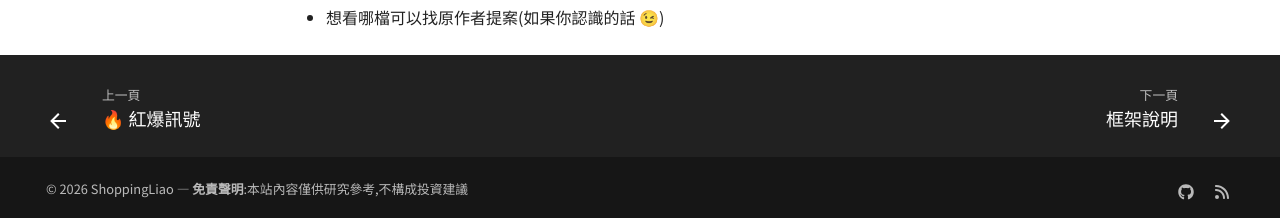
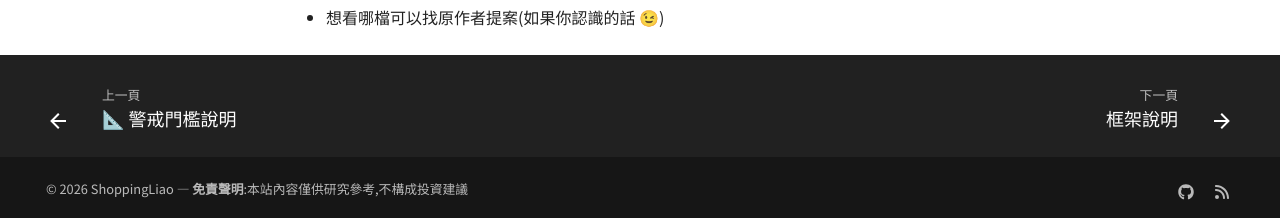
Before and after one commit to ShoppingLiao/stock-analysis-public, an MkDocs documentation site: the page built from docs/reports/index.md, in a window 1280 px wide and 900 px high, scrolled down 4159 px. Shown: the part 679-897 px from the top of the window. Built offline with MkDocs 1.6.1 and Material for MkDocs 9.7.7, drawn with Linux system fonts in a browser that asks for light colours; comment, search, counter and statistics services are not loaded.

Commit message:
feat(nav): bubble_monitor 拆 3 個獨立子頁 (當前狀態 / 走勢圖 / 警戒門檻)

```diff
--- a/mkdocs.yml
+++ b/mkdocs.yml
@@ -56,7 +56,10 @@ nav:
   - 📡 即時掃描候選:
     - 🦋 黑飛舞訊號: signals_black_butterfly.md
     - 🔥 紅爆訊號: signals_red_burst.md
-  - 📡 大盤避雷針: bubble_monitor.md
+  - 📡 大盤避雷針:
+    - 📊 當前狀態: bubble_monitor/index.md
+    - 📈 走勢圖: bubble_monitor/charts.md
+    - 📐 警戒門檻說明: bubble_monitor/thresholds.md
   - 📊 DDMD 個股分析:
     - 個股清單(評分排名): reports/index.md
     - 框架說明: about/ddmd.md
```
